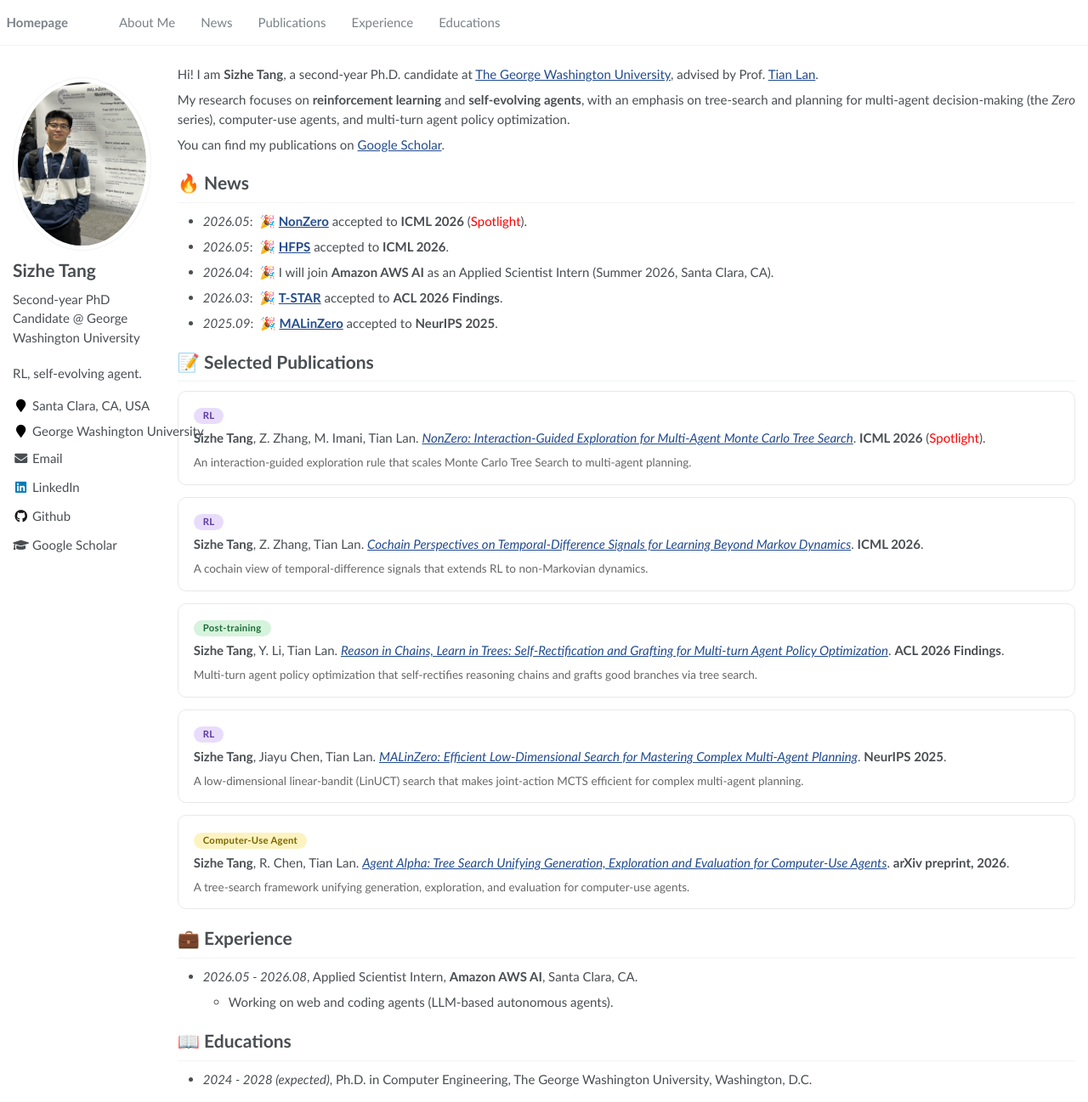
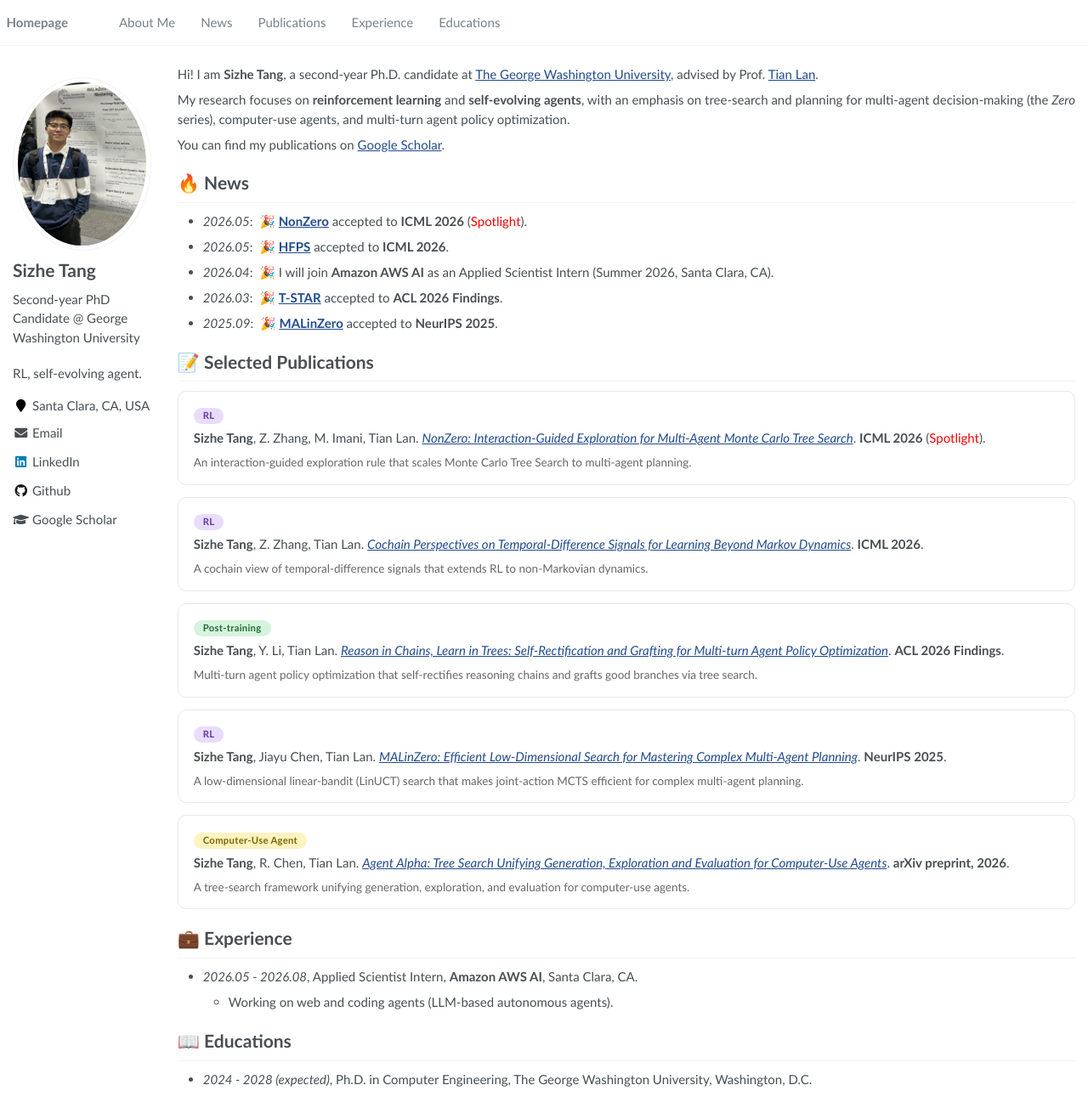
Before and after one commit to sizhe-tang/sizhe-tang.github.io, a Jekyll site: the page built from _pages/about.md, in a window 1280 px wide and 1297 px high. Shown: the whole window at 85% size. Built offline with Jekyll 4.4.1, drawn with Linux system fonts in a browser that asks for light colours.

Commit message:
Remove employer (GWU) location pin from sidebar
Co-Authored-By: Claude Opus 4.8 (1M context) <noreply@anthropic.com>

```diff
--- a/_config.yml
+++ b/_config.yml
@@ -25,7 +25,7 @@ author:
   avatar           : "images/profile.jpg"
   bio              : "Second-year PhD Candidate @ George Washington University"
   location         : "Santa Clara, CA, USA"
-  employer         : "George Washington University"
+  employer         :
   pubmed           :
   googlescholar    : "https://scholar.google.com/citations?user=XrAl4vgAAAAJ"
   email            : "s.tang1@email.gwu.edu"
```
